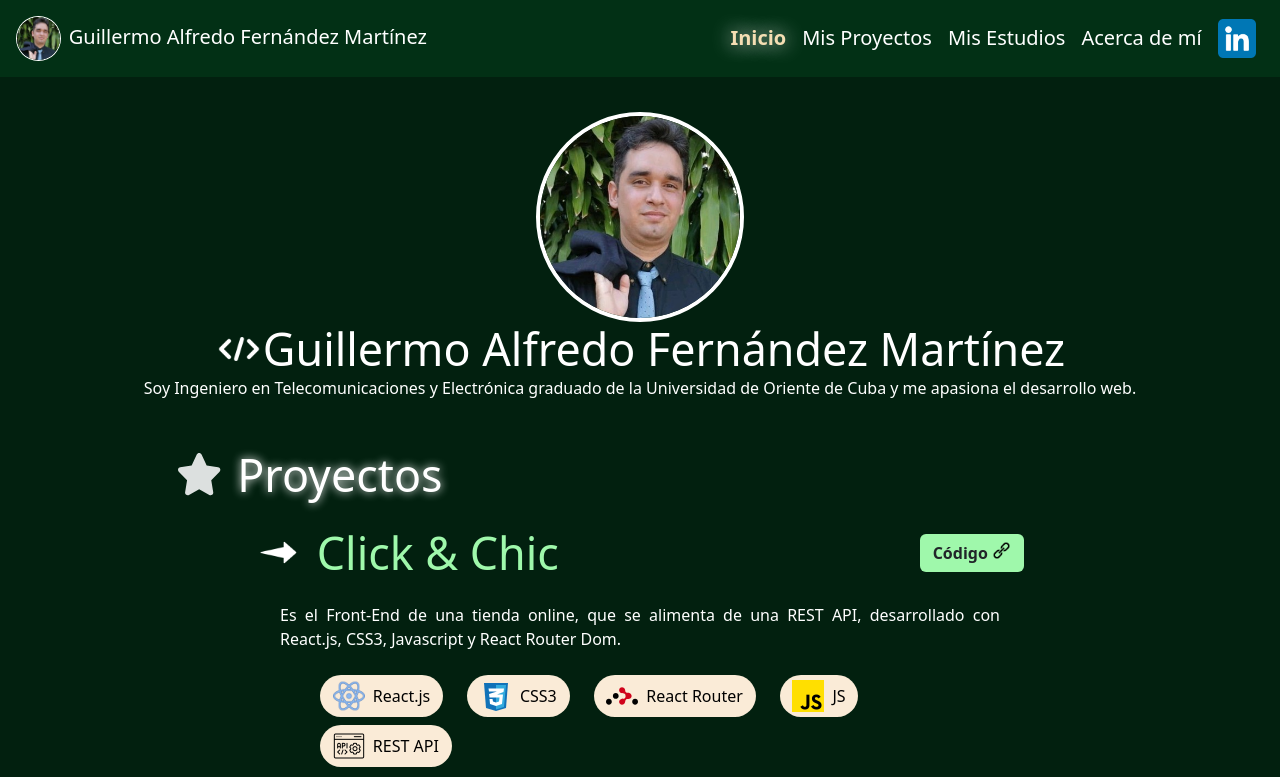
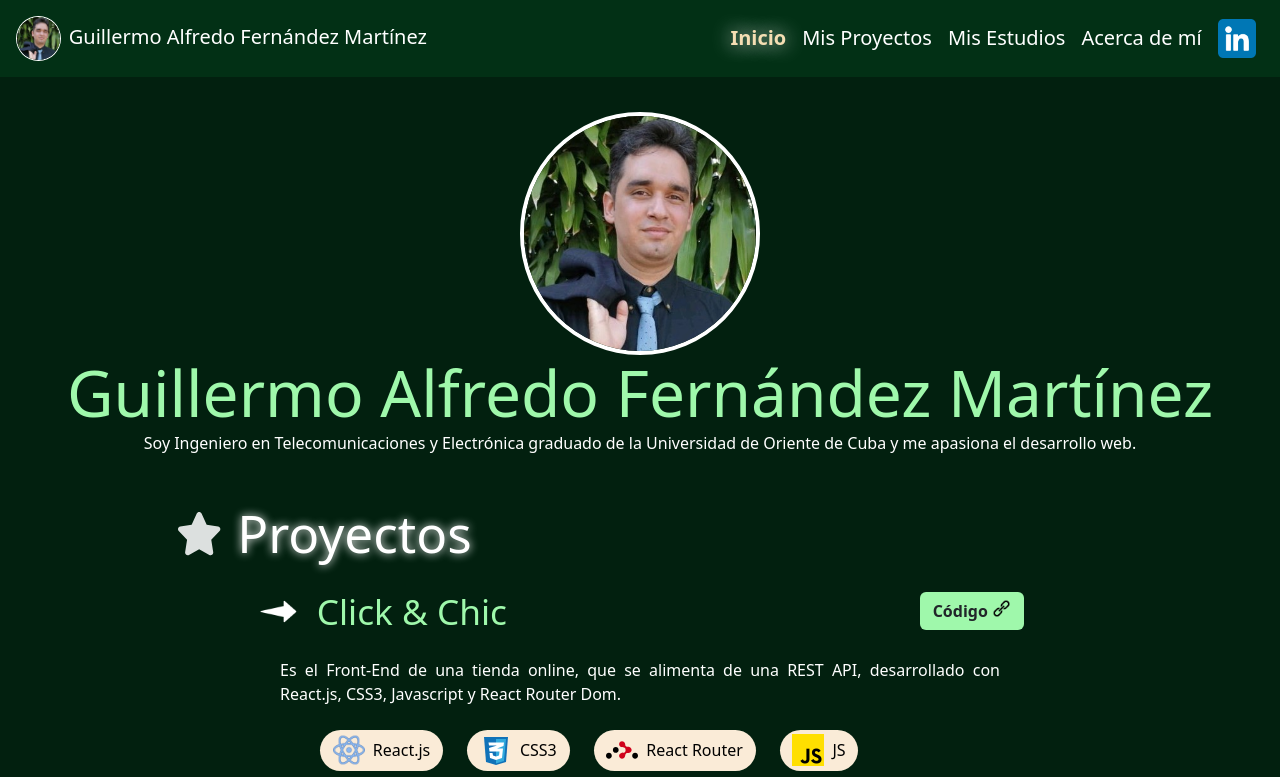
Before and after one commit to GuilleOk/PortFolio, a React (Vite) app: page / in a window 1280 px wide. Shown: the top 777 px of the page. Built offline with nearby package versions, Linux system fonts and the light colour scheme.

Commit message:
otra prueba

```diff
--- a/src/components/ProjectToShow.jsx
+++ b/src/components/ProjectToShow.jsx
@@ -10,7 +10,7 @@ const ProjectToShow = ({name, technologys, description, image, url, urlCode}) =>
                   <img src="images/arrow.png" alt="arrow" style={{ filter: 'invert(100%)', height: '2.8rem' }} />
                </div>
                 <div>
-                  <h2 style={{textAlign: 'center', fontSize: '2.8rem', color: 'rgb(159, 248, 171)'}} className="my-0">{name}</h2>
+                  <h2 style={{textAlign: 'center', fontSize: '2.2rem', color: 'rgb(159, 248, 171)'}} className="my-0">{name}</h2>
                 </div>
               </div>
               <a className="btn btn-something" href={urlCode} target="_blank">
--- a/src/index.css
+++ b/src/index.css
@@ -75,7 +75,7 @@ html{
 }
 
 .photoMain{
-  width: 13rem;
+  width: 15rem;
   height: auto;
   border: .3rem solid white;
   border-radius: 100%;
--- a/src/pages/MainPage.jsx
+++ b/src/pages/MainPage.jsx
@@ -12,8 +12,8 @@ const MainPage = () => {
           <h1 style={{ textAlign: 'center', fontFamily: 'Arial Narrow',fontSize: '2.2rem', marginBottom: '1rem', display: 'inline', color: 'rgb(159, 248, 171)' }}>Guillermo Alfredo Fernández Martínez</h1>
         </div>
         <div className='d-none d-lg-flex nameHeaderContainer'>
-          <img src="images/technologys/codigo.png" alt="tag" style={{filter: 'invert(100%)', height: '3rem'}} />
-          <h1 style={{ textAlign: 'justify', fontSize: '2.8rem', marginBottom: 0 }}>Guillermo Alfredo Fernández Martínez</h1>
+          {/* <img src="images/technologys/codigo.png" alt="tag" style={{filter: 'invert(100%)', height: '3rem'}} /> */}
+          <h1 style={{ textAlign: 'justify', fontSize: '4rem', marginBottom: 0, color: 'rgb(159, 248, 171)' }}>Guillermo Alfredo Fernández Martínez</h1>
         </div>
         <div className='d-block d-lg-none mx-3'>
           <p style={{textAlign: 'justify', fontSize: '1rem'}}>Soy Ingeniero en Telecomunicaciones y Electrónica graduado de la Universidad de Oriente de Cuba y me apasiona el desarrollo web.</p>
@@ -29,7 +29,7 @@ const MainPage = () => {
                 <img src="images/star.svg" alt="star" style={{ filter: 'invert(100%)', height: '2.7rem' }} />
               </div>
               <div>
-                <h2 style={{textAlign: 'center', fontSize: '2.8rem', textShadow: '0 0 10px white'}} className="my-0">Proyectos</h2>
+                <h2 style={{textAlign: 'center', fontSize: '3.2rem', textShadow: '0 0 10px white'}} className="my-0">Proyectos</h2>
               </div>
           </div>
           <div className="d-flex justify-content-start align-items-center gap-3 mx-3 d-lg-none" style={{marginTop: '2rem'}}>
```
Also changed, not shown: public/images/technologys/codigo.png (deleted).
